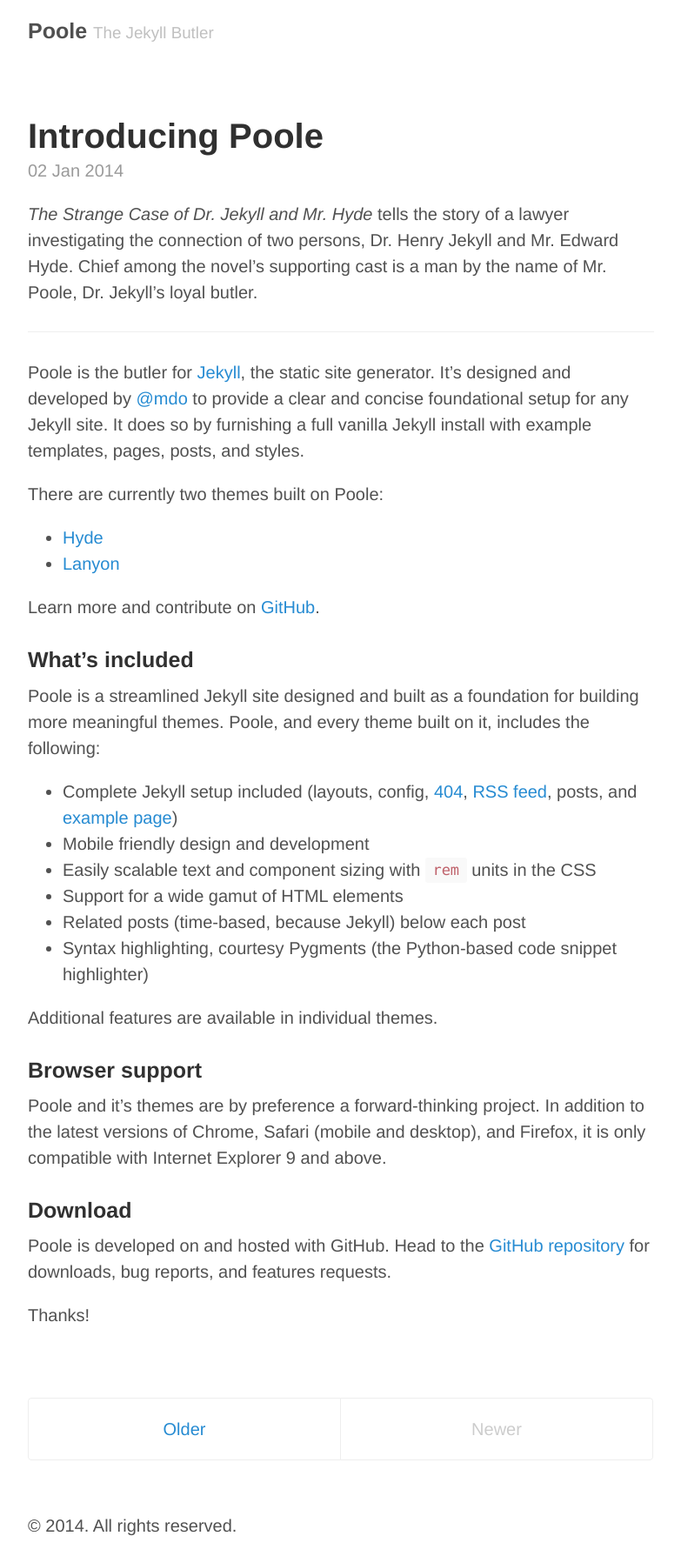
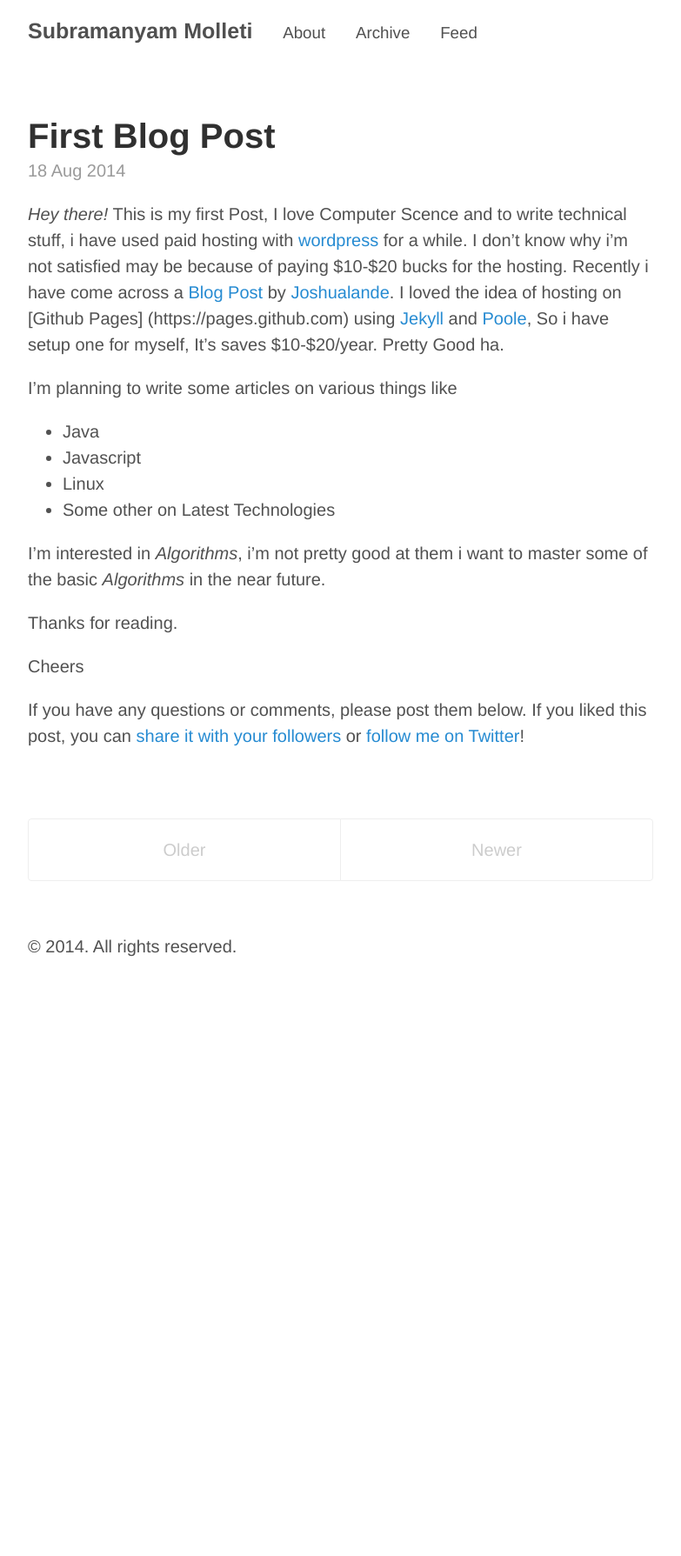
Before and after one commit to subramanyammolleti/subramanyammolleti.github.io, a Jekyll site: the page built from index.html, in a window 1280 px wide. Shown: the whole page at 87% size, without its empty margins (248-1031 px from the left). Built offline with Jekyll 4.4.1, drawn with Linux system fonts in a browser that asks for light colours; Markdown is read by kramdown in place of the engine named in the settings; the list of posts is cut into pages by our own code; after the commit the page ends 1123 px from its top, so only the background shows below that.

Commit message:
Done Editing

```diff
--- a/_config.yml
+++ b/_config.yml
@@ -6,17 +6,23 @@
 permalink:        pretty
 
 # Setup
-title:            Poole
-tagline:          The Jekyll Butler
-url:              http://getpoole.com
+title:            Subramanyam Molleti
+tagline:          'Blog, Java, Algorithms, Servlets, Linux, C, Python, Amazon, MongoDB'
+url:              http://subramanyammolleti.github.io
 paginate:         1
 baseurl:          /
 author:
-  name:           Mark Otto
-  url:            https://twitter.com/mdo
-  email:          markdotto@gmail.com
+  name:           Subramanyam Molleti
+  url:            https://twitter.com/_MSubramanyam
+  email:          subbumolleti002@gmail.com
 
 # Custom vars
 version:          1.0.0
 github:
-  repo:           https://github.com/poole/poole
+  repo:           https://github.com/subramanyammolleti/subramanyammolleti.github.io
+
+# This is the list of pages to include in the header of the website.
+pages_list:
+  About: '/about/'
+  Archive: '/archive/'
+  Feed: '/atom.xml'
--- /dev/null
+++ b/_includes/comments.html
@@ -0,0 +1,17 @@
+{% if page.comments %}
+  <!-- Add Disqus comments. -->
+  <div id="disqus_thread"></div>
+  <script type="text/javascript">
+      /* * * CONFIGURATION VARIABLES: EDIT BEFORE PASTING INTO YOUR WEBPAGE * * */
+      var disqus_shortname = 'subramanyammolleti'; // required: replace example with your forum shortname
+
+      /* * * DON'T EDIT BELOW THIS LINE * * */
+      (function() {
+          var dsq = document.createElement('script'); dsq.type = 'text/javascript'; dsq.async = true;
+          dsq.src = '//' + disqus_shortname + '.disqus.com/embed.js';
+          (document.getElementsByTagName('head')[0] || document.getElementsByTagName('body')[0]).appendChild(dsq);
+      })();
+  </script>
+  <noscript>Please enable JavaScript to view the <a href="http://disqus.com/?ref_noscript">comments powered by Disqus.</a></noscript>
+  <a href="http://disqus.com" class="dsq-brlink">comments powered by <span class="logo-disqus">Disqus</span></a>
+{% endif %}
--- a/_layouts/default.html
+++ b/_layouts/default.html
@@ -9,11 +9,16 @@
       <div class="masthead">
         <h3 class="masthead-title">
           <a href="{{ site.baseurl }}" title="Home">{{ site.title }}</a>
-          <small>{{ site.tagline }}</small>
+         	{% for page in site.pages_list %}
+  				&nbsp;&nbsp;&nbsp;
+  				<small><a href="{{ page[1]  }}">{{ page[0] }}</a></small>
+				{% endfor %}
         </h3>
       </div>
 
       {{ content }}
+
+      {% include comments.html %}
 
       <div class="footer">
         <p>
--- a/_posts/2014-01-02-introducing-poole.md
+++ /dev/null
@@ -1,40 +0,0 @@
----
-layout: post
-title: Introducing Poole
----
-
-*The Strange Case of Dr. Jekyll and Mr. Hyde* tells the story of a lawyer investigating the connection of two persons, Dr. Henry Jekyll and Mr. Edward Hyde. Chief among the novel's supporting cast is a man by the name of Mr. Poole, Dr. Jekyll's loyal butler.
-
------
-
-Poole is the butler for [Jekyll](http://jekyllrb.com), the static site generator. It's designed and developed by [@mdo](https://twitter.com/mdo) to provide a clear and concise foundational setup for any Jekyll site. It does so by furnishing a full vanilla Jekyll install with example templates, pages, posts, and styles.
-
-There are currently two themes built on Poole:
-
-* [Hyde](http://hyde.getpoole.com)
-* [Lanyon](http://lanyon.getpoole.com)
-
-Learn more and contribute on [GitHub](https://github.com/poole).
-
-### What's included
-
-Poole is a streamlined Jekyll site designed and built as a foundation for building more meaningful themes. Poole, and every theme built on it, includes the following:
-
-* Complete Jekyll setup included (layouts, config, [404](/404.html), [RSS feed](/atom.xml), posts, and [example page](/about))
-* Mobile friendly design and development
-* Easily scalable text and component sizing with `rem` units in the CSS
-* Support for a wide gamut of HTML elements
-* Related posts (time-based, because Jekyll) below each post
-* Syntax highlighting, courtesy Pygments (the Python-based code snippet highlighter)
-
-Additional features are available in individual themes.
-
-### Browser support
-
-Poole and it's themes are by preference a forward-thinking project. In addition to the latest versions of Chrome, Safari (mobile and desktop), and Firefox, it is only compatible with Internet Explorer 9 and above.
-
-### Download
-
-Poole is developed on and hosted with GitHub. Head to the <a href="https://github.com/poole/poole">GitHub repository</a> for downloads, bug reports, and features requests.
-
-Thanks!
--- /dev/null
+++ b/_posts/2014-08-18-first-blog-post.md
@@ -0,0 +1,30 @@
+---
+layout: post
+title: "First Blog Post"
+comments: true
+permalink: first-blog-post
+---
+
+*Hey there!* This is my first Post, I love Computer Scence and to write technical stuff, i
+have used paid hosting with [wordpress](http://wordpress.com/) for a while. I don't know
+why i'm not satisfied may be because of paying $10-$20 bucks for the hosting. Recently i
+have come across a [Blog Post](http://joshualande.com/jekyll-github-pages-poole/) by
+[Joshualande](https://twitter.com/joshualande). I loved the idea of hosting on [Github Pages]
+(https://pages.github.com) using [Jekyll](http://jekyllrb.com/) and [Poole](https://github.com/poole/poole),
+So i have setup one for myself, It's saves $10-$20/year.
+Pretty Good ha.
+
+I'm planning to write some articles on various things like
+* Java
+* Javascript
+* Linux
+* Some other on Latest Technologies
+
+I'm interested in *Algorithms*, i'm not pretty good at them i want to master some of the basic *Algorithms* in
+the near future.
+
+Thanks for reading.
+
+Cheers
+
+{% include twitter_plug.html %}
--- /dev/null
+++ b/archive.md
@@ -0,0 +1,10 @@
+---
+layout: page
+title: Archive
+---
+
+## Blog Posts
+
+{% for post in site.posts %}
+  * {{ post.date | date_to_string }} &raquo; [ {{ post.title }} ]({{ post.url }})
+{% endfor %}
```
Also changed, not shown: _includes/twitter_plug.html (added, +8 -0 lines), _posts/2013-12-31-whats-jekyll.md (deleted, +0 -10 lines), _posts/2014-01-01-example-content.md (deleted, +0 -138 lines), README.md, assets/subramanyammolleti.jpg (added).
